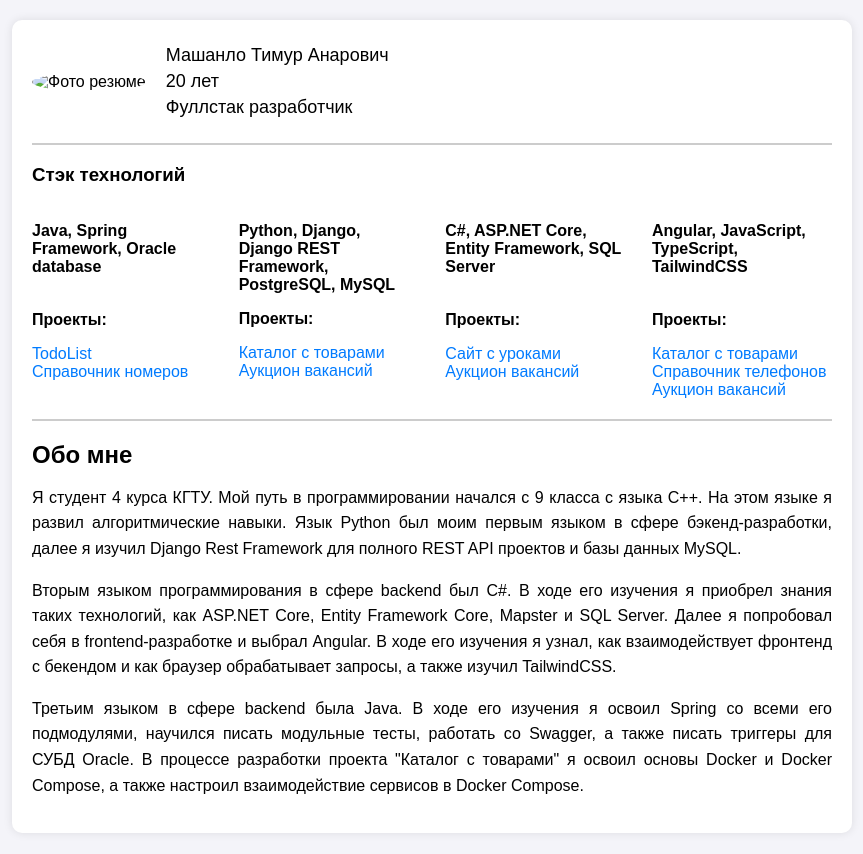
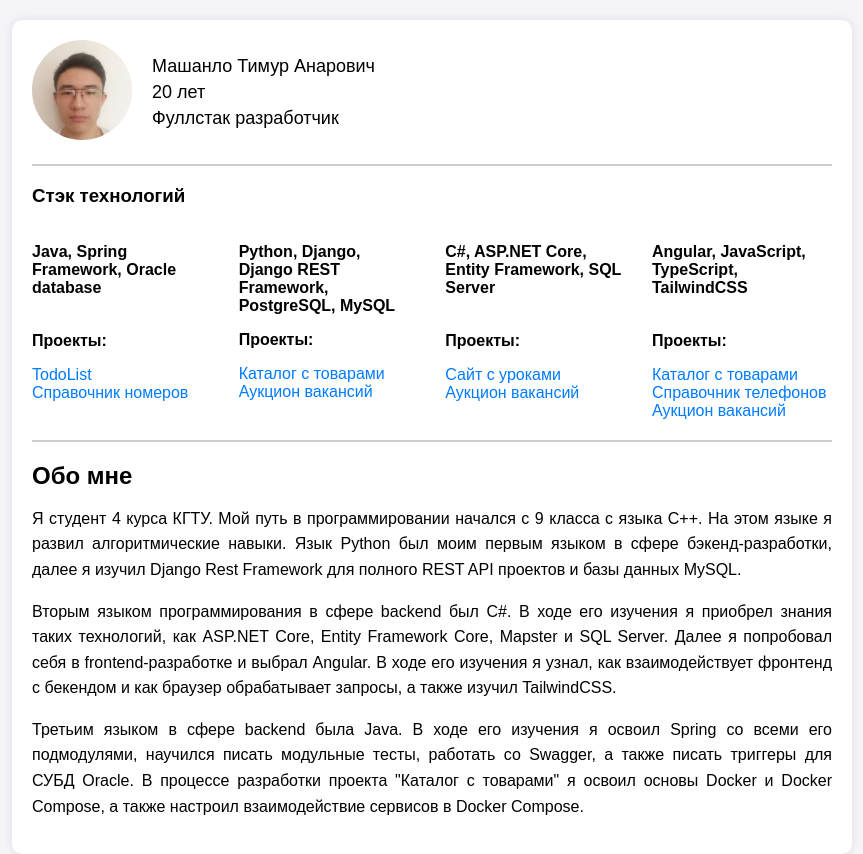
Before and after one commit to DELTA-0924/Resume, a plain HTML site: page index.html in a window 1280 px wide. Shown: the whole page, without its empty margins (208-1071 px from the left). Drawn offline with Linux system fonts and the light colour scheme.

Commit message:
add avatar

```diff
--- a/index.html
+++ b/index.html
@@ -74,7 +74,7 @@
     <div class="mainpage">
         <header class="header-container">
             <div>
-                <img src="#" alt="Фото резюме">
+                <img src="./avatar.png" alt="Фото резюме">
             </div>
             <div class="container-info">
                 <p>Машанло Тимур Анарович</p>
```
Also changed, not shown: avatar.png (added).
